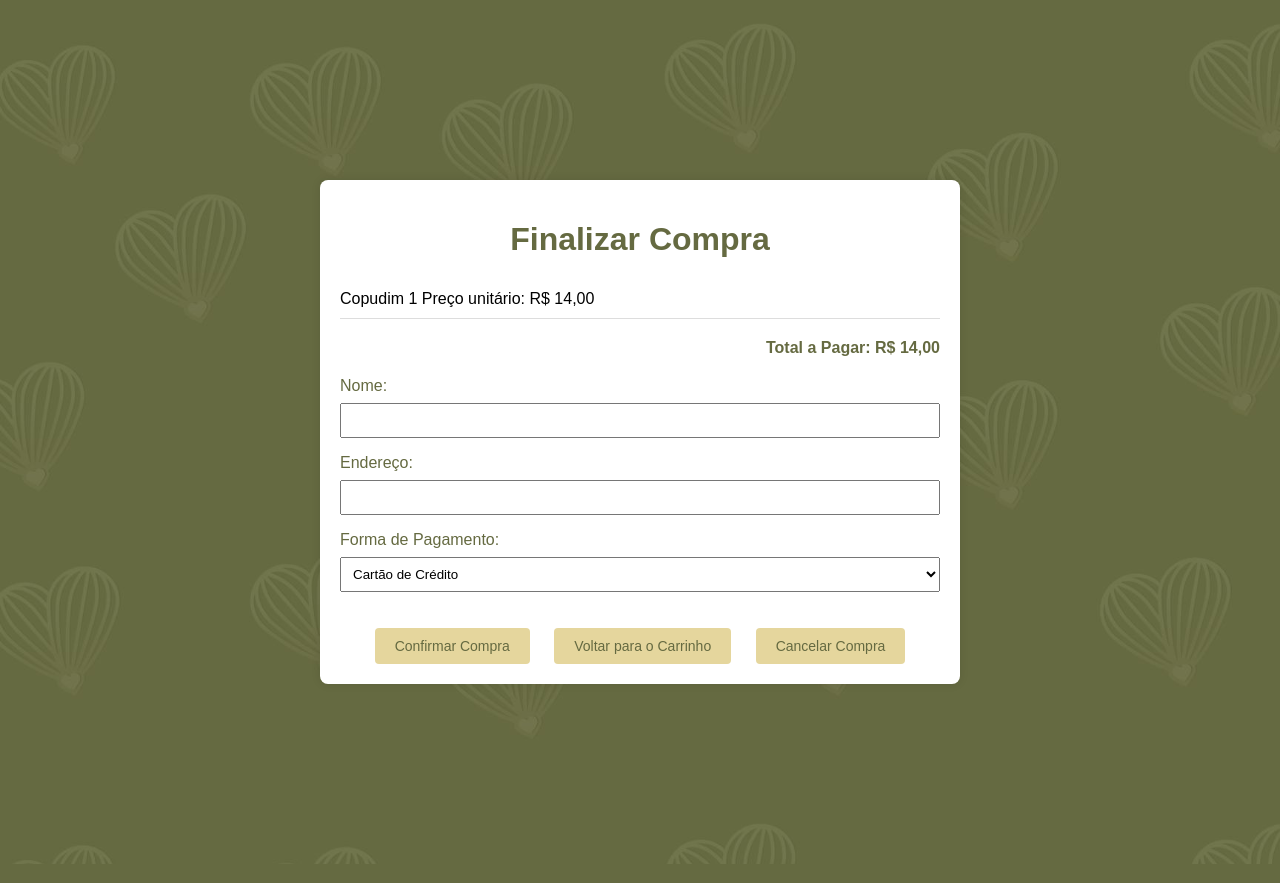
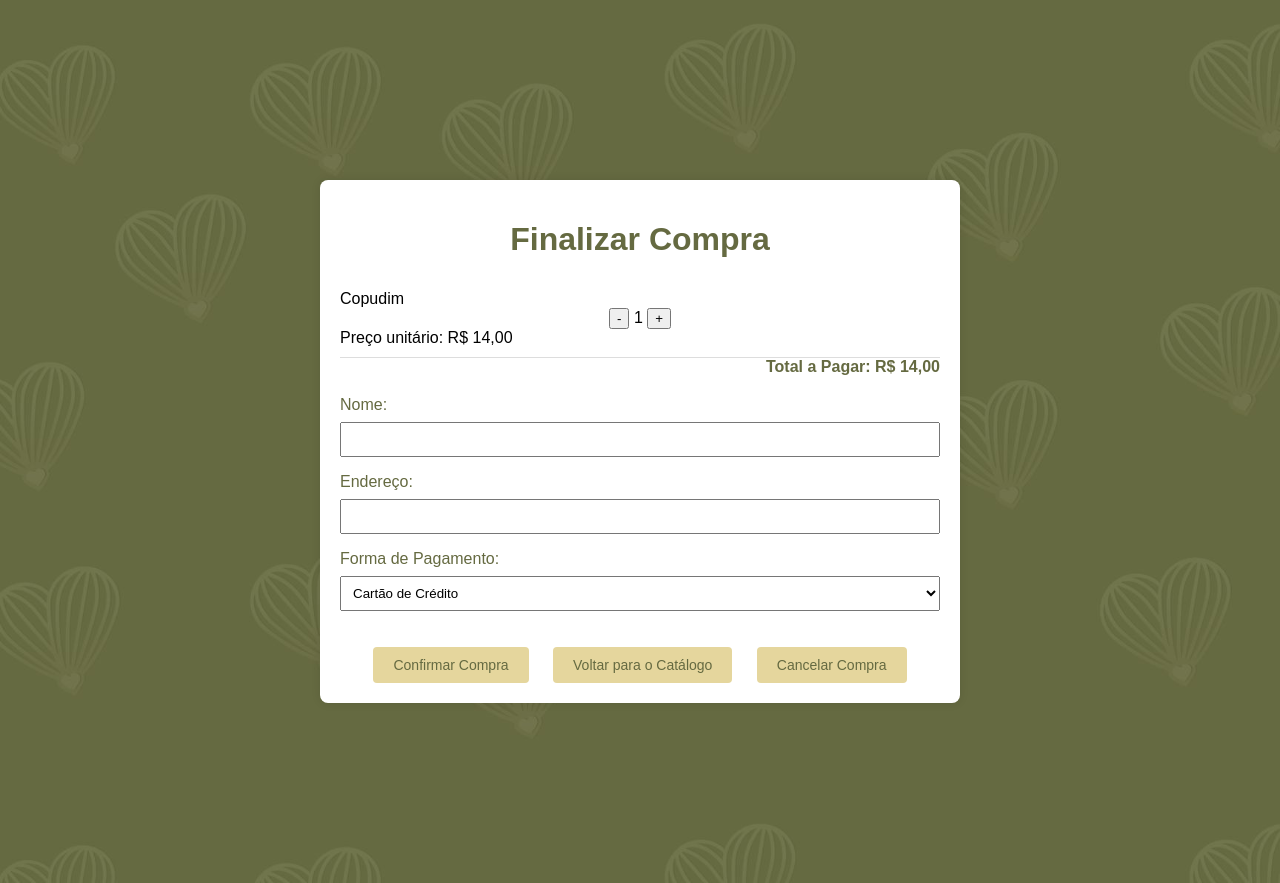
Before and after one commit to palomaalmeida09/AdoceAna, a Django app: page /comprar/1 in a window 1280 px wide. Run offline with Django 3.2, Linux system fonts and the light colour scheme.

Commit message:
ajustes na tela de finalizar compra

```diff
--- a/usuarios/templates/final.compra.html
+++ b/usuarios/templates/final.compra.html
@@ -31,13 +31,23 @@
             color: #656A41;
         }
 
-        .cart-items {
-            margin-bottom: 20px;
-        }
-
         .item {
             border-bottom: 1px solid #ddd;
             padding: 10px 0;
+        }
+
+        #quantidade-container {
+            text-align: center;
+        }
+
+        #quantidade-btns button {
+            font-size: 18px;
+            padding: 5px 10px;
+            background-color: #E5D69D;
+            color: #656A41;
+            border: none;
+            border-radius: 4px;
+            cursor: pointer;
         }
 
         .total {
@@ -100,17 +105,18 @@
     <div class="container">
         <h1>Finalizar Compra</h1>
 
-        <div class="cart-items">
         <div class="item">
             <span>Copudim</span>
-                <span>1</span>
+            <div id="quantidade-container">
+                <button onclick="diminuirQuantidade()">-</button>
+                <span id="quantidade">1</span>
+                <button onclick="aumentarQuantidade()">+</button>
+            </div>
             <span>Preço unitário: R$ 14,00</span>
         </div>
 
-        </div>
-
         <div class="total">
-            <span>Total a Pagar: R$ 14,00</span>
+            <span>Total a Pagar: R$ <span id="total">14,00</span></span>
         </div>
 
         <form>
@@ -157,27 +163,43 @@
                 <div id="qrcode"></div>
             </div>
 
-            <script>
-                function gerarQrCode() {
-                    var chavePix = document.getElementById("chavePix").value;
-                    var qrcode = new QRCode(document.getElementById("qrcode"), {
-                        text: "chavepix:" + chavePix,
-                        width: 128,
-                        height: 128
-                    });
-                }
-            </script>
-
             <div class="options">
-                <button class="confirm-btn">Confirmar Compra</button>
-                <button class="back-btn">Voltar para o Carrinho</button>
+                <!-- Adicionado o evento onclick para chamar a função confirmarCompra() -->
+                <button class="confirm-btn" onclick="confirmarCompra()">Confirmar Compra</button>
+                <button class="back-btn" onclick="voltarParaCatalogo()">Voltar para o Catálogo</button>
                 <button class="cancel-btn">Cancelar Compra</button>
             </div>
         </form>
 
-    </div>
+        <script>
+            // Funções para manipular a quantidade do produto
+            function aumentarQuantidade() {
+                var quantidadeElemento = document.getElementById("quantidade");
+                var quantidadeAtual = parseInt(quantidadeElemento.innerText);
+                quantidadeElemento.innerText = quantidadeAtual + 1;
+                atualizarTotal();
+            }
 
-    <script>
+            function diminuirQuantidade() {
+                var quantidadeElemento = document.getElementById("quantidade");
+                var quantidadeAtual = parseInt(quantidadeElemento.innerText);
+
+                // Certifique-se de que a quantidade não seja menor que 1
+                if (quantidadeAtual > 1) {
+                    quantidadeElemento.innerText = quantidadeAtual - 1;
+                    atualizarTotal();
+                }
+            }
+
+            // Função para atualizar o total com base na quantidade
+            function atualizarTotal() {
+                var quantidade = parseInt(document.getElementById("quantidade").innerText);
+                var precoUnitario = 14.00; // Preço unitário do produto
+                var total = quantidade * precoUnitario;
+                document.getElementById("total").innerText = total.toFixed(2); // Formatando para duas casas decimais
+            }
+
+            // Função para mostrar os campos de pagamento correspondentes
             function mostrarCamposPagamento() {
                 var formaPagamento = document.getElementById("formaPagamento");
                 var camposCartaoCredito = document.querySelector(".cartao-credito");
@@ -189,22 +211,38 @@
                 camposCartaoDebito.style.display = "none";
                 camposPix.style.display = "none";
 
-            // Se a forma de pagamento for "Cartão de Crédito", mostra os campos de cartão de crédito
+                // Mostra os campos correspondentes à forma de pagamento selecionada
                 if (formaPagamento.value === "credito") {
                     camposCartaoCredito.style.display = "block";
-            }
-
-            // Se a forma de pagamento for "Cartão de Débito", mostra os campos de cartão de débito
-            if (formaPagamento.value === "debito") {
+                } else if (formaPagamento.value === "debito") {
                     camposCartaoDebito.style.display = "block";
-            }
-
-            // Se a forma de pagamento for "Pix", mostra os campos de Pix
-            if (formaPagamento.value === "pix") {
+                } else if (formaPagamento.value === "pix") {
                     camposPix.style.display = "block";
                 }
             }
+
+            // Função para gerar QR Code
+            function gerarQrCode() {
+                var chavePix = document.getElementById("chavePix").value;
+                var qrcode = new QRCode(document.getElementById("qrcode"), {
+                    text: "chavepix:" + chavePix,
+                    width: 128,
+                    height: 128
+                });
+            }
+
+            // Função para exibir o alerta ao confirmar a compra
+            function confirmarCompra() {
+                alert("Sua compra foi solicitada com sucesso!");
+            }
+
+            // Função para voltar para a página do catálogo
+            function voltarParaCatalogo() {
+                // Redireciona para a página "catalogo.html"
+                window.location.href = 'catalogo.html';
+    }
         </script>
+    </div>
 </body>
 
 </html>
```
Also changed, not shown: other parts of usuarios/templates/final.compra.html (+1 -6 lines), db.sqlite3. Lines whose indentation alone changed are shown as unchanged.
